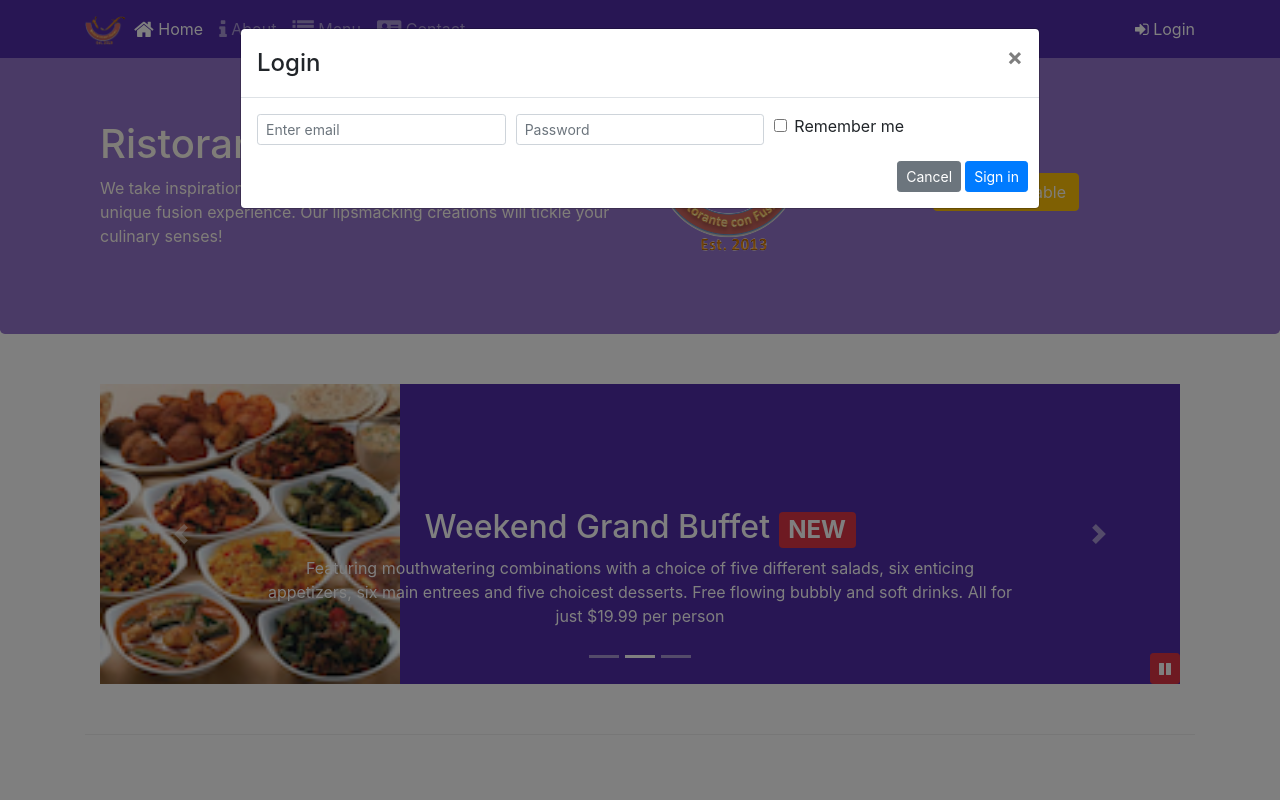
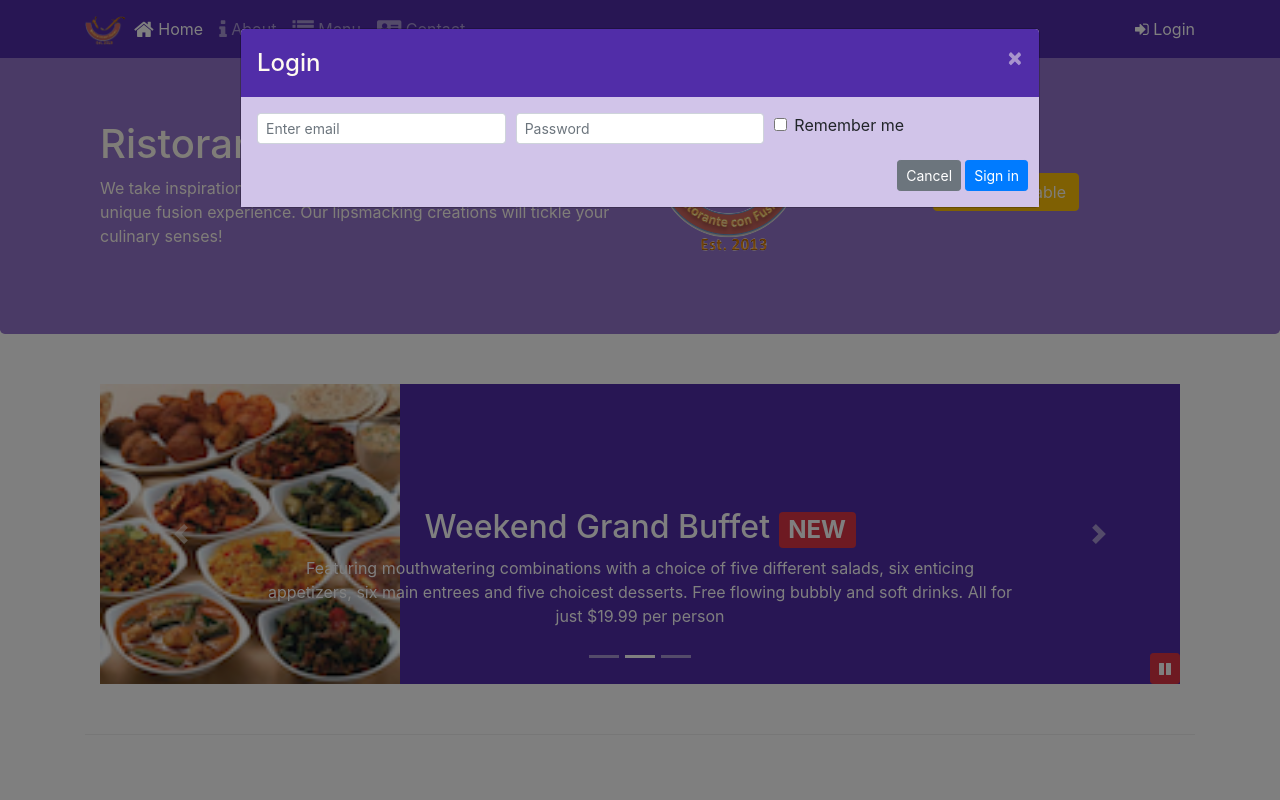
Before and after one commit to Bipin-Chaudhary/full-stack, a website: page index.html in a window 1280 px wide. Both pictures are taken after a click on the link "Login". Shown: the top 800 px of the page. Drawn offline with nearby package versions, Linux system fonts and the light colour scheme.

Commit message:
bootstrapAssignment4

```diff
--- a/css/styles.scss
+++ b/css/styles.scss
@@ -74,3 +74,16 @@ body {
   bottom: 0px;
   z-index: 1;
 }
+
+.modal-header {
+  background-color: $background-dark;
+  color: floralwhite;
+  border-bottom: none;
+  .close {
+    color: floralwhite;
+  }
+}
+
+.modal-body {
+  background-color: $background-pale;
+}
--- a/index.html
+++ b/index.html
@@ -68,7 +68,7 @@
             </li>
           </ul>
           <span class="navbar-text">
-            <a data-toggle="modal" data-target="#loginModal">
+            <a id="loginButton">
             <span class="fa fa-sign-in"></span> Login</a>
         </span>
         </div>
@@ -216,7 +216,7 @@
           </div>
 
           <div class="col-12 col-sm align-self-center">
-           <a class="btn btn-warning" data-toggle="modal" data-target="#reserveModal"
+           <a class="btn btn-warning"  id="reserveButton"
 
             role="button">Reserve a Table</a>
            <!-- data-toggle="tooltip" data-html="true" title="Or Call us at  <br><strong>+852 12345678</strong>"
@@ -563,7 +563,17 @@
         }
       });
 
+      $("#reserveButton").click(function(){
+        $("#reserveModal").modal('show');
+
       });
+
+      $("#loginButton").click(function(){
+        $("#loginModal").modal('show');
+
+      });
+
+    });
     </script>
 
   </body>
```
Also changed, not shown: css/styles.css.
